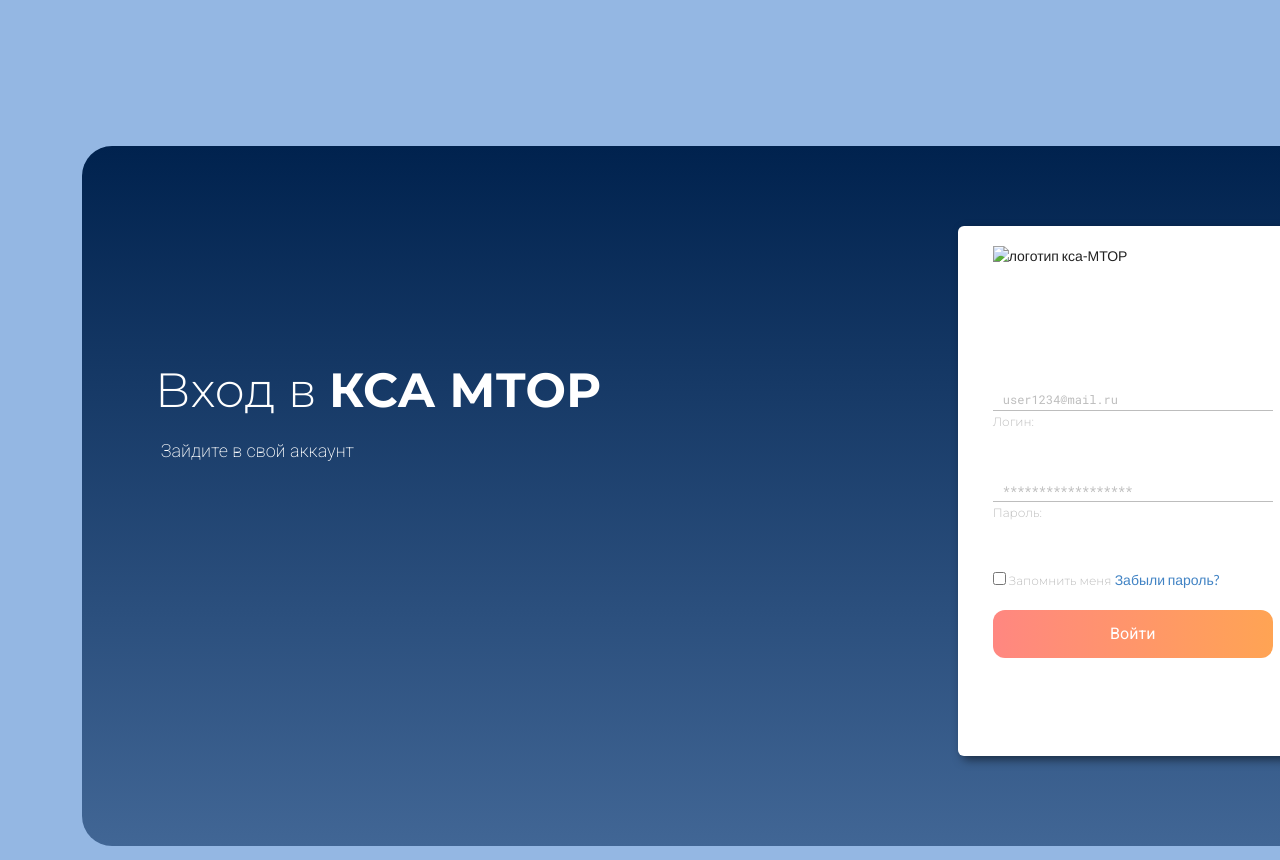
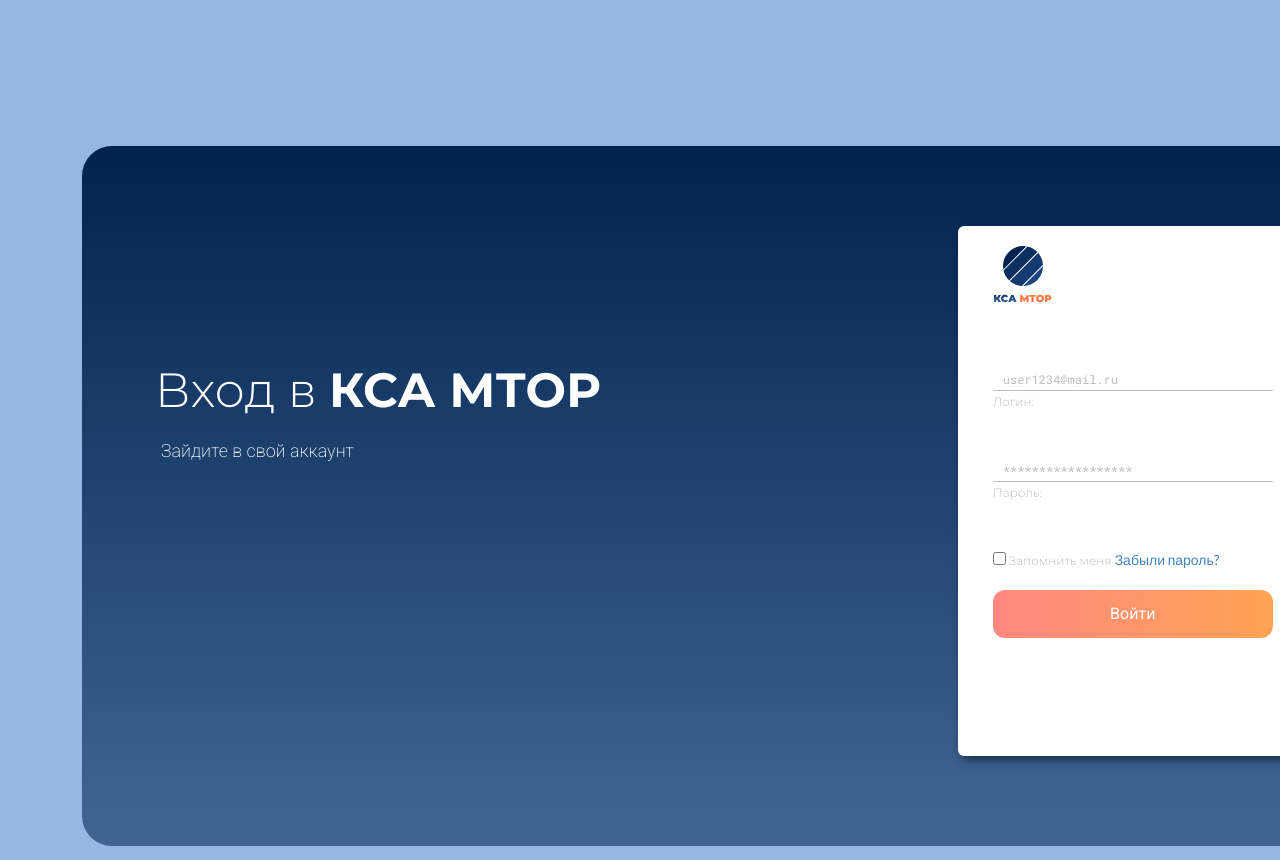
Before and after one commit to iliazagorodniy/auth-form, a plain HTML site: page index.html in a window 1280 px wide. Shown: the top 860 px of the page. Drawn offline with nearby package versions, Linux system fonts and the light colour scheme.

Commit message:
style improvements
added img folder with logo, added better styling of form elements

```diff
--- a/index.html
+++ b/index.html
@@ -23,7 +23,7 @@
                     <div class="login-form">
 
                         <div class="logo">
-                            <img src="" alt="логотип кса-МТОР">
+                            <img src="./img/logo.svg" alt="логотип кса-МТОР">
                         </div>
 
                         <form action="">
--- a/style.css
+++ b/style.css
@@ -64,16 +64,20 @@
 }
 
 .logo {
-    position: relative;
-    left: 35px;
-    top: 20px;
+    position: absolute;
+    margin-left: 35px;
+    margin-top: 20px;
 }
 
 form {
     width: 280px;
-    position: relative;
-    left: 35px;
-    top: 142px;
+    position: absolute;
+    margin-left: 35px;
+    margin-top: 142px
+}
+
+.login-form-element:last-child {
+    margin-bottom: 0px;
 }
 
 .login-form-element {
```
Also changed, not shown: img/logo.svg (added).
